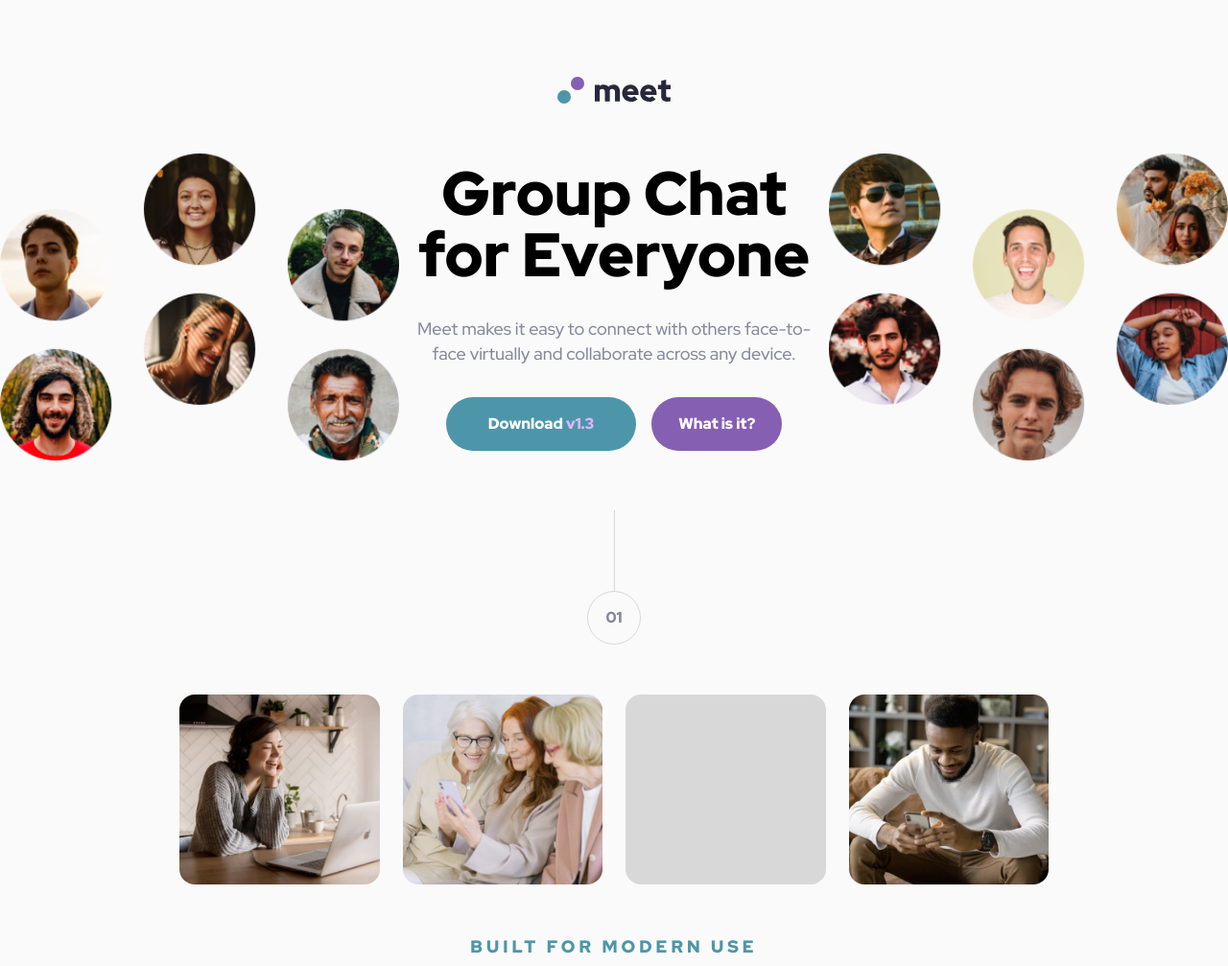
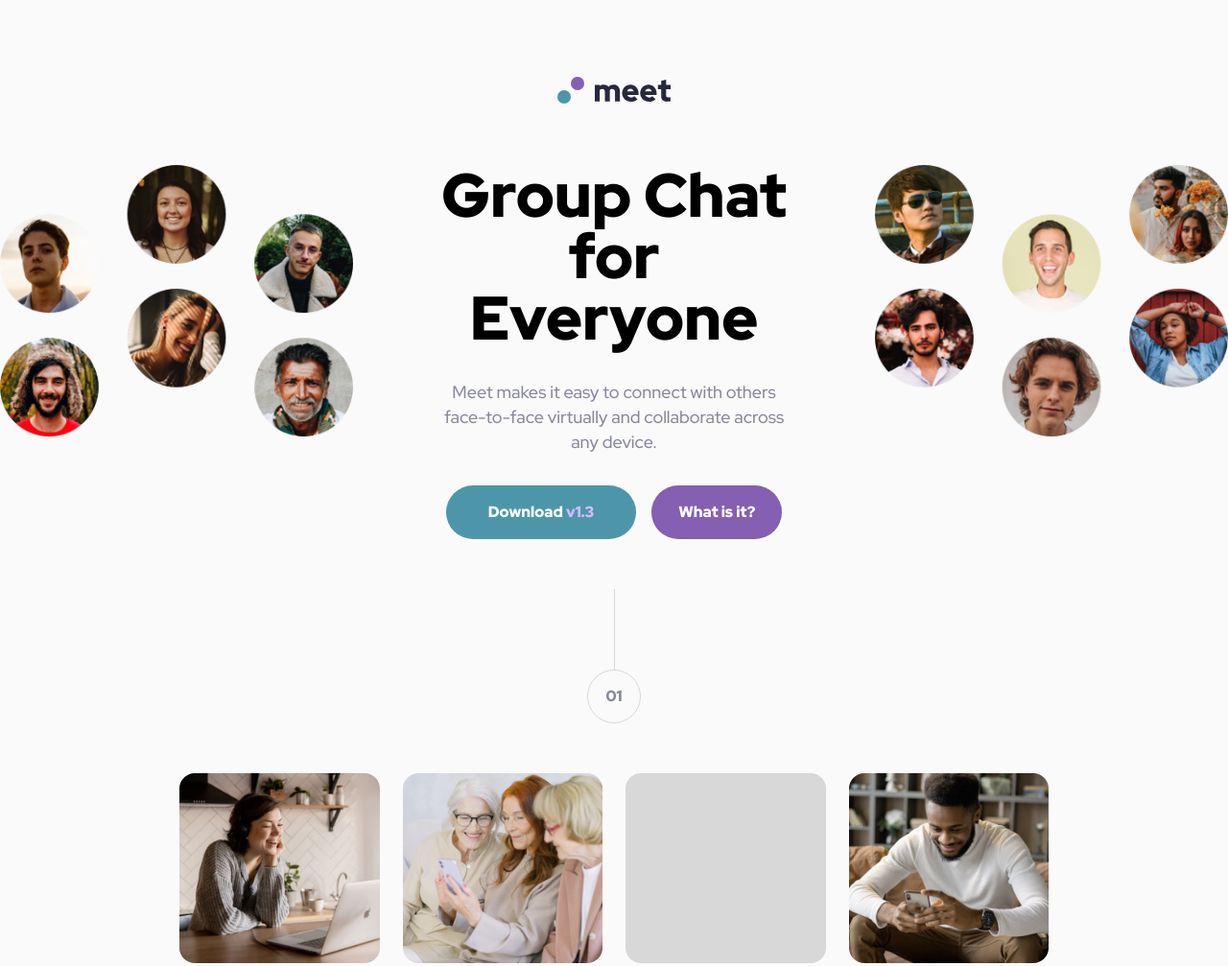
Before and after one commit to Towbee05/landing-page, a website: page index.html in a window 1280 px wide. Shown: the top 1007 px of the page at 96% size. Drawn offline with Linux system fonts and the light colour scheme.

Commit message:
Bug fixed!!

```diff
--- a/index.html
+++ b/index.html
@@ -11,13 +11,13 @@
 <body class="bg-custom-background flex justify-center w-full">
     <main class="min-h-screen py-[22px] xs:pt-20 xs:pb-0 text-center break-words max-w-[1440px] ">
         <div class="grid grid-cols-1 gap-11">
-            <div class="heading space-y-13">
+            <div class="heading space-y-13 xs:space-y-16">
                 <span class="flex w-full mx-auto justify-center">
                     <img src="./assets/logo.svg" alt="logo">
                 </span>
                 <img src="./assets/tablet/image-hero.png" alt="sponsors" class="w-full xs:hidden min-w-40">
 
-                <div class="hidden xs:grid grid-cols-3 gap-4 w-full">
+                <div class="hidden xs:grid grid-cols-3 gap-[88px] w-full">
                     <div class="">
                         <img src="./assets/desktop/image-hero-left.png" alt="left-sponsors" class="w-full">
                     </div>
```
Also changed, not shown: dict/output.css.
